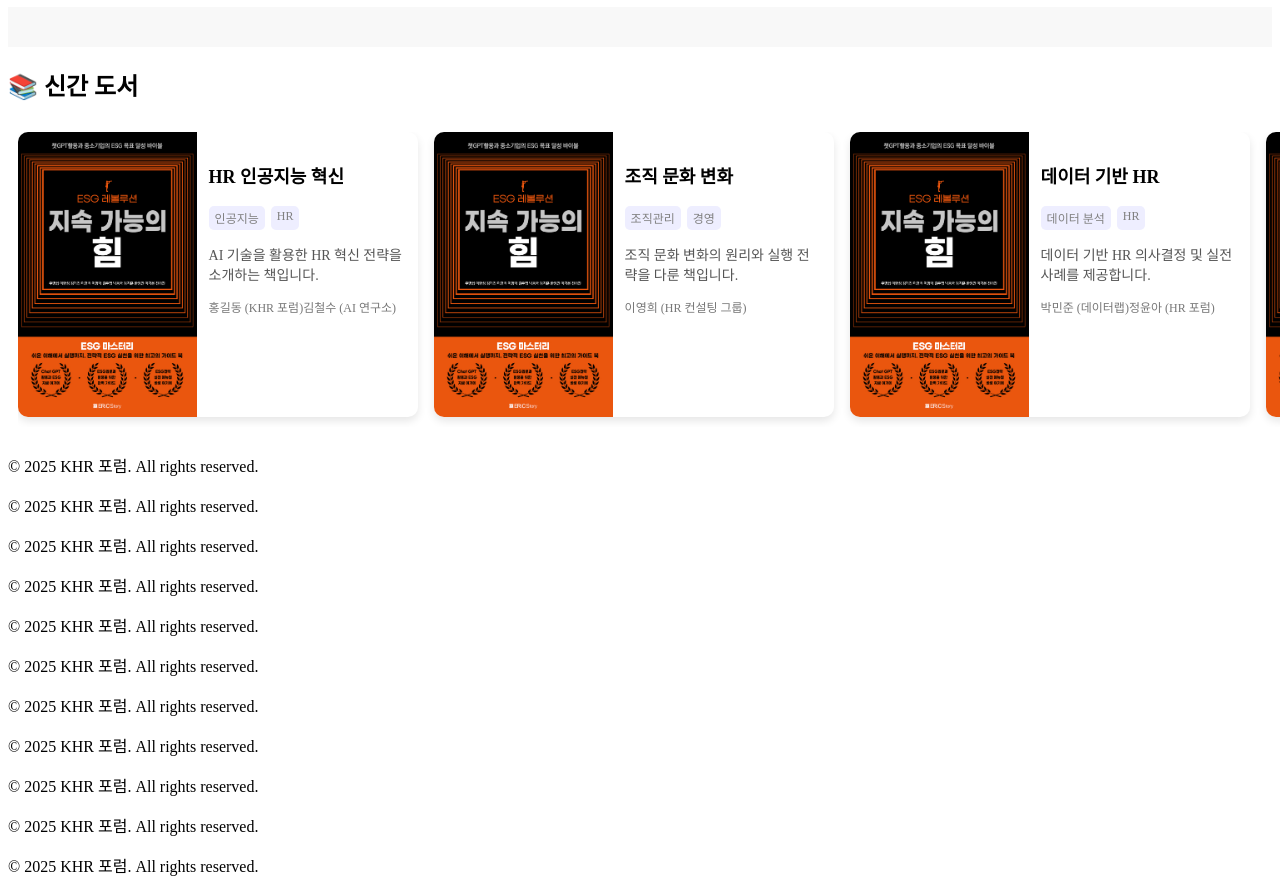
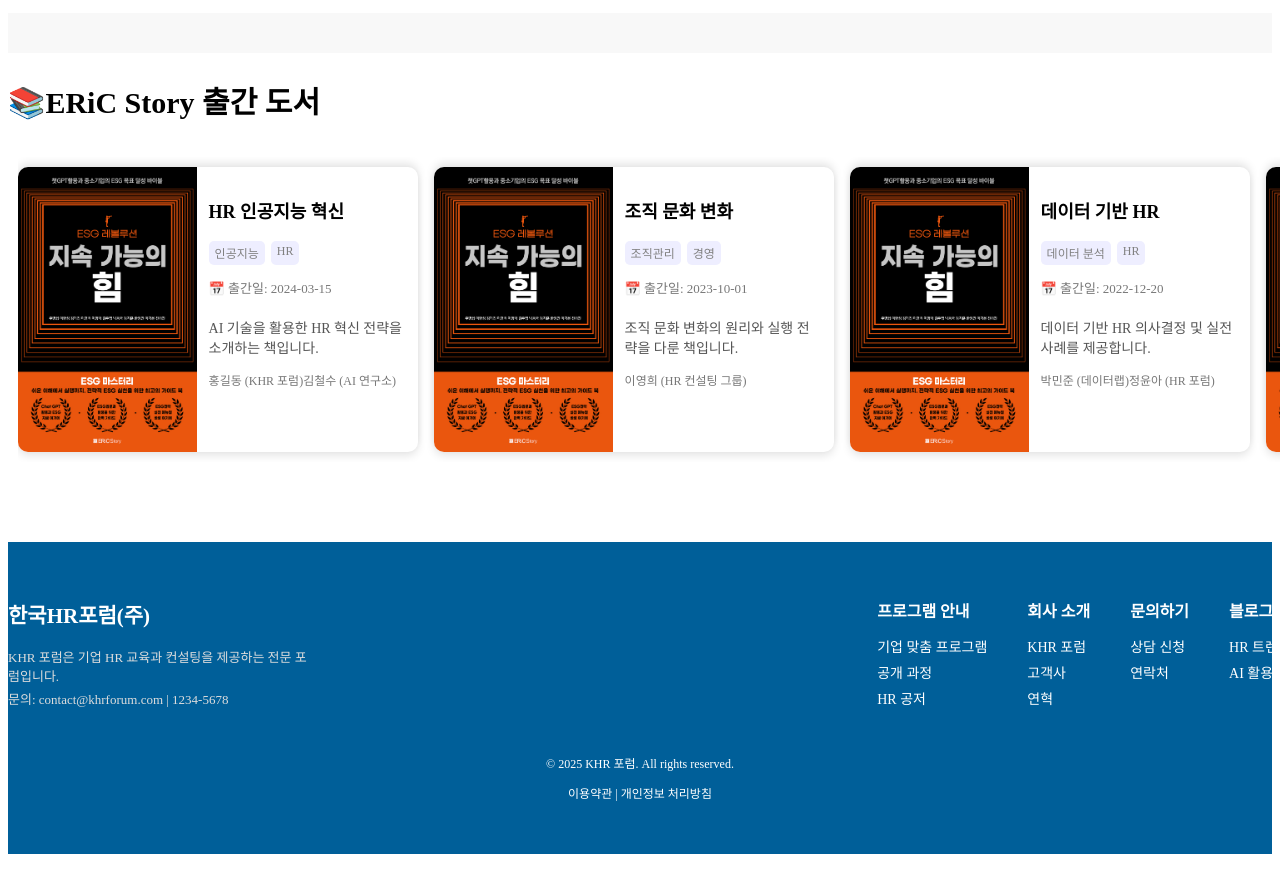
Before and after one commit to taehyeon0128/KHR-Forum-Site, a plain HTML site: page index.html in a window 1280 px wide. Shown: the part 2560-3453 px from the top of the page. After the commit the page ends 3422 px from the top, so only its background shows below. Drawn offline with Linux system fonts and the light colour scheme.

Commit message:
푸터와 book슬라이드 출간일 추가

```diff
--- /dev/null
+++ b/css/footer/footer.css
@@ -0,0 +1,77 @@
+.footer {
+    background: #005f99; /* 어두운 배경 */
+    color: white;
+    padding: 40px 0;
+    font-size: 14px;
+    width: 100%;
+  }
+
+  .footer-container {
+    width: 1316px; /* 전체 콘텐츠 중앙 정렬 */
+    margin: auto;
+    display: flex;
+    justify-content: space-between;
+    align-items: flex-start;
+  }
+
+  /* 좌측 로고 및 소개 */
+  .footer-logo-section {
+    max-width: 300px;
+  }
+
+  .footer-logo-section img {
+    width: 150px;
+    margin-bottom: 10px;
+  }
+
+  .footer-logo-section p {
+    font-size: 13px;
+    color: #ddd;
+    margin: 4px 0;
+  }
+
+  /* 우측 링크 목록 */
+  .footer-links {
+    display: flex;
+    gap: 40px;
+  }
+
+  .footer-column h3 {
+    font-size: 16px;
+    margin-bottom: 10px;
+  }
+
+  .footer-column ul {
+    list-style: none;
+    padding: 0;
+  }
+
+  .footer-column li {
+    margin-bottom: 6px;
+  }
+
+  .footer-column a {
+    color: white;
+    text-decoration: none;
+    transition: color 0.3s ease;
+  }
+
+  .footer-column a:hover {
+    color: #00b3b3;
+  }
+
+  /* 하단 저작권 */
+  .footer-bottom {
+    text-align: center;
+    padding-top: 20px;
+    font-size: 12px;
+  }
+
+  .footer-bottom a {
+    color: white;
+    text-decoration: none;
+  }
+
+  .footer-bottom a:hover {
+    text-decoration: underline;
+  }
--- a/css/main/04_program_sectioin.css
+++ b/css/main/04_program_sectioin.css
@@ -90,9 +90,9 @@
   align-items:center;
 }
 .program-big-title h2{
-  font-size: 38px;
-  margin-top:0px;
-  margin-bottom: 16px;
+  font-size: 30px;
+  margin-top:5px;
+  margin-bottom: 24px;
   display:inline-block;
   justify-content:center;
 }
--- a/css/main/06_book_section.css
+++ b/css/main/06_book_section.css
@@ -1,6 +1,10 @@
 .book-slider {
     width: 1316px;
     margin: auto;
+    margin-bottom:70px;
+}
+.book-slider h2{
+    font-size:30px;
 }
 
 .book-slider-container {
@@ -50,11 +54,12 @@
 
 .book-card {
     display: flex;
+    margin-top:10px;
     width: 400px;
     height: 285px;
     background: white;
     border-radius: 10px;
-    box-shadow: 0px 4px 8px rgba(0, 0, 0, 0.1);
+    box-shadow: 0px 4px 8px rgba(0, 0, 0, 0.1), 0px -4px 8px rgba(0, 0, 0, 0.1);
     overflow: hidden;
     transition: transform 0.2s ease-in-out;
     flex-shrink: 0; /* ✅ 크기 유지 */
@@ -100,6 +105,11 @@
     padding: 3px 6px;
     border-radius: 5px;
 }
+.book-date {
+    font-size: 13px;
+    color: #777;
+    margin-bottom: 6px;
+}
 
 .book-description {
     font-size: 14px;
--- a/data/05_books.json
+++ b/data/05_books.json
@@ -6,6 +6,7 @@
         "description": "AI 기술을 활용한 HR 혁신 전략을 소개하는 책입니다.",
         "writer": ["홍길동", "김철수"],
         "affiliation": ["KHR 포럼", "AI 연구소"],
+        "date": "2024-03-15",
         "link": "#"
     },
     {
@@ -15,6 +16,7 @@
         "description": "조직 문화 변화의 원리와 실행 전략을 다룬 책입니다.",
         "writer": ["이영희"],
         "affiliation": ["HR 컨설팅 그룹"],
+        "date": "2023-10-01",
         "link": "#"
     },
     {
@@ -24,6 +26,7 @@
         "description": "데이터 기반 HR 의사결정 및 실전 사례를 제공합니다.",
         "writer": ["박민준", "정윤아"],
         "affiliation": ["데이터랩", "HR 포럼"],
+        "date": "2022-12-20",
         "link": "#"
     },
     {
@@ -33,6 +36,7 @@
         "description": "데이터 기반 HR 의사결정 및 실전 사례를 제공합니다.",
         "writer": ["박민준", "정윤아"],
         "affiliation": ["데이터랩", "HR 포럼"],
+        "date": "2022-12-20",
         "link": "#"
     },
     {
@@ -42,6 +46,7 @@
         "description": "데이터 기반 HR 의사결정 및 실전 사례를 제공합니다.",
         "writer": ["박민준", "정윤아"],
         "affiliation": ["데이터랩", "HR 포럼"],
+        "date": "2022-12-20",
         "link": "#"
     }
 ]
--- a/index.html
+++ b/index.html
@@ -5,6 +5,7 @@
     <meta name="viewport" content="width=device-width, initial-scale=1.0" />
     <title>KHR포럼_메인페이지</title>
     <link rel="stylesheet" href="css/nav/nav.css" />
+    <link rel="stylesheet" href="css/footer/footer.css">
     <link rel="stylesheet" href="css/main/01_main_section.css" />
     <link rel="stylesheet" href="css/main/02_side_section.css" />
     <link rel="stylesheet" href="css/main/03_banner_section.css" />
@@ -181,9 +182,9 @@
       <div class="logo-track">
       </div>
     </section>
-
+<!-- 출간도서 슬라이드 섹션 -->
     <section class="book-slider">
-      <h2>📚 신간 도서</h2>
+      <h2>📚ERiC Story 출간 도서</h2>
       <div class="book-slider-container"> <!-- ✅ 컨테이너 추가 -->
           <div class="book-scroll-container">
               <div class="book-track"></div>
@@ -193,29 +194,54 @@
 
 
   <footer class="footer">
-    <p>&copy; 2025 KHR 포럼. All rights reserved.</p>
-  </footer><footer class="footer">
-    <p>&copy; 2025 KHR 포럼. All rights reserved.</p>
-  </footer><footer class="footer">
-    <p>&copy; 2025 KHR 포럼. All rights reserved.</p>
-  </footer><footer class="footer">
-    <p>&copy; 2025 KHR 포럼. All rights reserved.</p>
-  </footer><footer class="footer">
-    <p>&copy; 2025 KHR 포럼. All rights reserved.</p>
-  </footer><footer class="footer">
-    <p>&copy; 2025 KHR 포럼. All rights reserved.</p>
-  </footer><footer class="footer">
-    <p>&copy; 2025 KHR 포럼. All rights reserved.</p>
-  </footer><footer class="footer">
-    <p>&copy; 2025 KHR 포럼. All rights reserved.</p>
-  </footer><footer class="footer">
-    <p>&copy; 2025 KHR 포럼. All rights reserved.</p>
-  </footer><footer class="footer">
-    <p>&copy; 2025 KHR 포럼. All rights reserved.</p>
+    <div class="footer-container">
+      <!-- 좌측: 회사 로고 및 소개 -->
+      <div class="footer-logo-section">
+        <h2>한국HR포럼(주)</h2>
+        <p>KHR 포럼은 기업 HR 교육과 컨설팅을 제공하는 전문 포럼입니다.</p>
+        <p>문의: contact@khrforum.com | 1234-5678</p>
+      </div>
+
+      <!-- 우측: 주요 링크 -->
+      <div class="footer-links">
+        <div class="footer-column">
+          <h3>프로그램 안내</h3>
+          <ul>
+            <li><a href="#">기업 맞춤 프로그램</a></li>
+            <li><a href="#">공개 과정</a></li>
+            <li><a href="#">HR 공저</a></li>
+          </ul>
+        </div>
+        <div class="footer-column">
+          <h3>회사 소개</h3>
+          <ul>
+            <li><a href="#">KHR 포럼</a></li>
+            <li><a href="#">고객사</a></li>
+            <li><a href="#">연혁</a></li>
+          </ul>
+        </div>
+        <div class="footer-column">
+          <h3>문의하기</h3>
+          <ul>
+            <li><a href="#">상담 신청</a></li>
+            <li><a href="#">연락처</a></li>
+          </ul>
+        </div>
+        <div class="footer-column">
+          <h3>블로그 & 뉴스</h3>
+          <ul>
+            <li><a href="#">HR 트렌드</a></li>
+            <li><a href="#">AI 활용 사례</a></li>
+          </ul>
+        </div>
+      </div>
+    </div>
+
+    <!-- 하단 저작권 정보 -->
+    <div class="footer-bottom">
+      <p>&copy; 2025 KHR 포럼. All rights reserved.</p>
+      <p><a href="#">이용약관</a> | <a href="#">개인정보 처리방침</a></p>
+    </div>
   </footer>
-
-    <footer class="footer">
-      <p>&copy; 2025 KHR 포럼. All rights reserved.</p>
-    </footer>
   </body>
 </html>
--- a/js/components/bookSlider.js
+++ b/js/components/bookSlider.js
@@ -42,6 +42,11 @@ document.addEventListener("DOMContentLoaded", async () => {
                 categoryDiv.appendChild(catDiv);
             });
 
+            // ✅ 출간 날짜 표시
+            const date = document.createElement("p");
+            date.classList.add("book-date");
+            date.textContent = `📅 출간일: ${book.date}`;
+
             // ✅ 책 설명 (줄 바꿈 허용)
             const description = document.createElement("p");
             description.classList.add("book-description");
@@ -66,6 +71,7 @@ document.addEventListener("DOMContentLoaded", async () => {
             // ✅ 요소 추가
             infoDiv.appendChild(title);
             infoDiv.appendChild(categoryDiv);
+            infoDiv.appendChild(date);  // 출간 날짜 추가
             infoDiv.appendChild(description);
             infoDiv.appendChild(writerDiv);
             card.appendChild(imageDiv);
```
